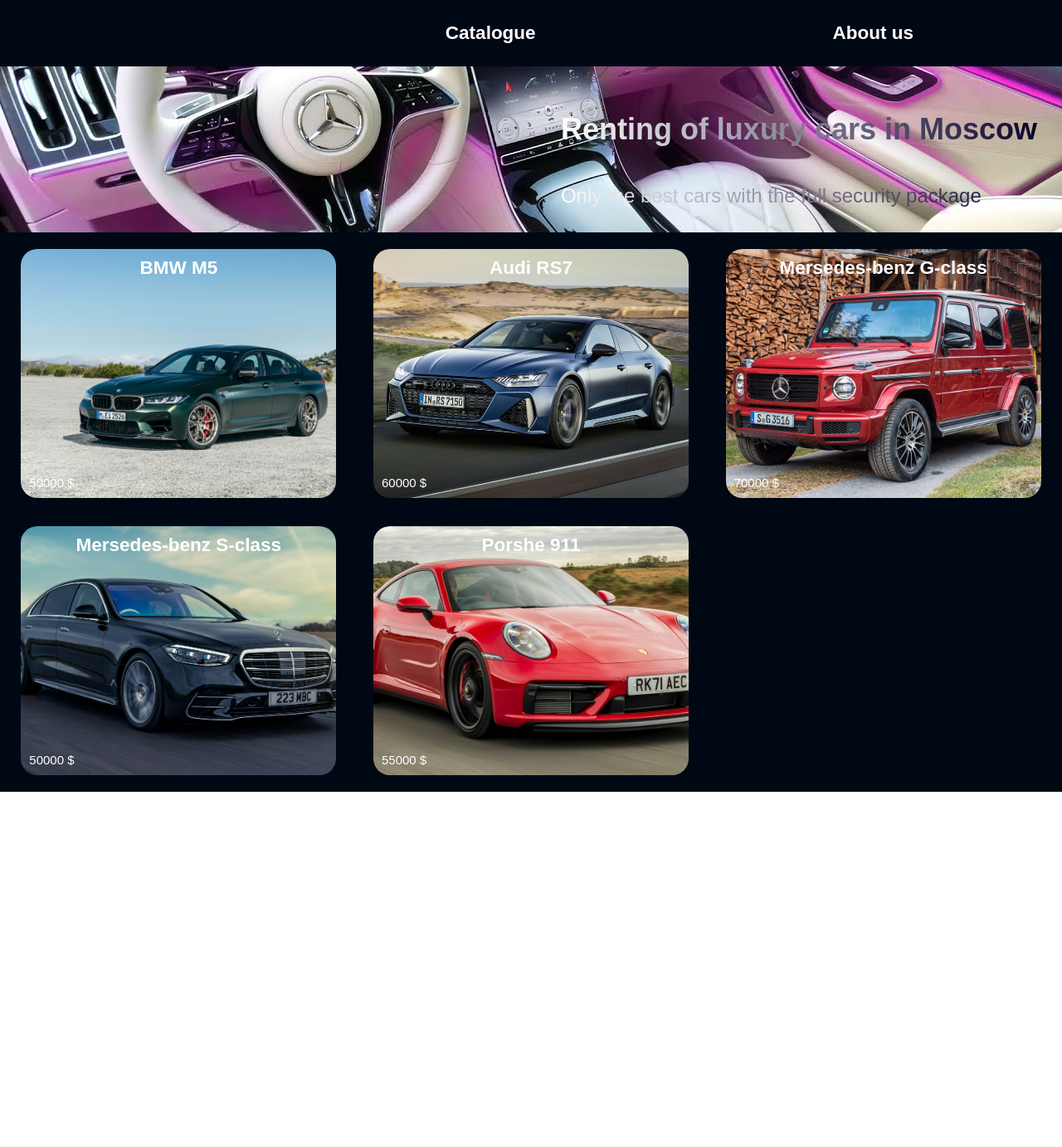
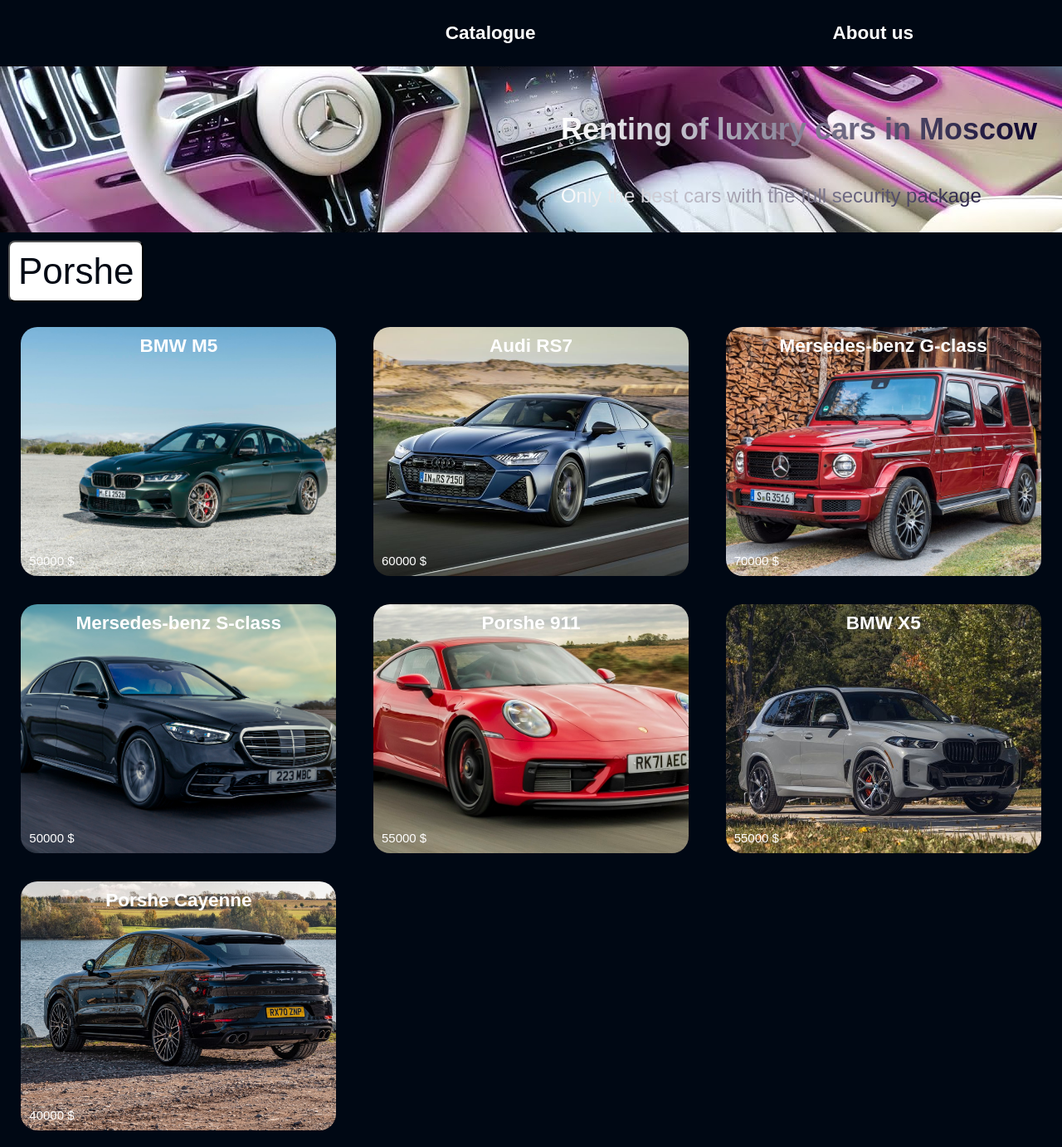
Before and after one commit to simon-chern/cars-shop, an Angular app: page /catalogue in a window 1280 px wide. Shown: the whole page at 83% size. Before the commit the page ends 954 px from the top, so only its background shows below. Built offline with nearby package versions, Linux system fonts and the light colour scheme; data requests are answered from the project's data file; a web font is replaced by a local one.

Commit message:
Added simple filtering by one car name

```diff
--- a/db.json
+++ b/db.json
@@ -44,6 +44,24 @@
             "horsepowers": 625,
             "price": 55000,
             "year": 2020
+        },
+        {
+            "id": 5,
+            "photo": "./assets/photo6.jpg",
+            "brand": "BMW",
+            "model": "X5",
+            "horsepowers": 625,
+            "price": 55000,
+            "year": 2020
+        },
+        {
+            "id": 6,
+            "photo": "./assets/photo7.jpg",
+            "brand": "Porshe",
+            "model": "Cayenne",
+            "horsepowers": 605,
+            "price": 40000,
+            "year": 2023
         }
     ]
 }
--- a/src/app/catalogue/catalogue.component.css
+++ b/src/app/catalogue/catalogue.component.css
@@ -16,6 +16,22 @@
     -webkit-background-clip: text;
     color: transparent;
 }
+.filter {
+    background-color: var(--dark-color);
+}
+.filterBtn {
+    background-color: var(--text-color);
+    color: var(--dark-color);
+    font-family: inherit;
+    font-size: 44px;
+    padding: 10px;
+    border-radius: 8px;
+    margin: 10px;
+}
+.filterBtn:active {
+    transform: scale(0.9);
+}
+
 .results {
     background: var(--dark-color);
     display: grid;
--- a/src/app/catalogue/catalogue.component.html
+++ b/src/app/catalogue/catalogue.component.html
@@ -3,9 +3,10 @@
     <p class="grad">Only the best cars with the full security package</p>
 </section>
 <section class="filter">
+    <button class="filterBtn" (click)="filterCars()">Porshe</button>
 </section>
 <section class="results">
-    @for(car of cars; track car.id) {
+    @for(car of filteredCars; track car.id) {
         <app-car [car]="car"></app-car>
     }
 </section>
--- a/src/app/catalogue/catalogue.component.ts
+++ b/src/app/catalogue/catalogue.component.ts
@@ -13,11 +13,18 @@
 export class CatalogueComponent {
   cars: CarInterface[] = [];
   carsService: CarsService = inject(CarsService);
+  filteredCars: CarInterface[] = [];
 
   constructor() {
     this.carsService.getAllCars().then((cars: CarInterface[]) => {
       this.cars = cars;
-    })
-  }
-  //later implement filtering here
-}
+      this.filteredCars = cars;
+    });
+  };
+  filterCars() {
+    this.filteredCars = this.cars.filter(
+      car => car?.brand.includes("Porshe")
+    );
+    console.log(this.filteredCars, this.cars);
+  };
+};
```
Also changed, not shown: src/assets/photo6.jpg (added), src/assets/photo7.jpg (added).
